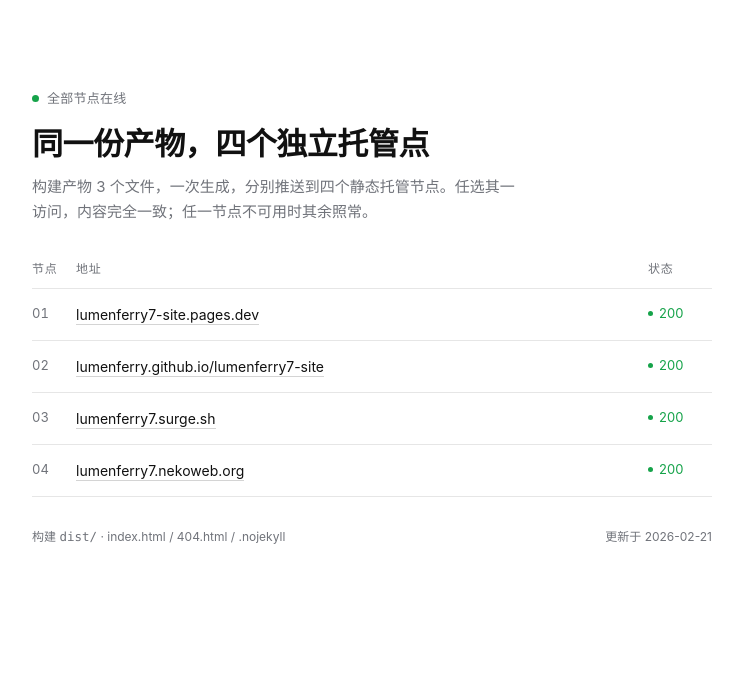
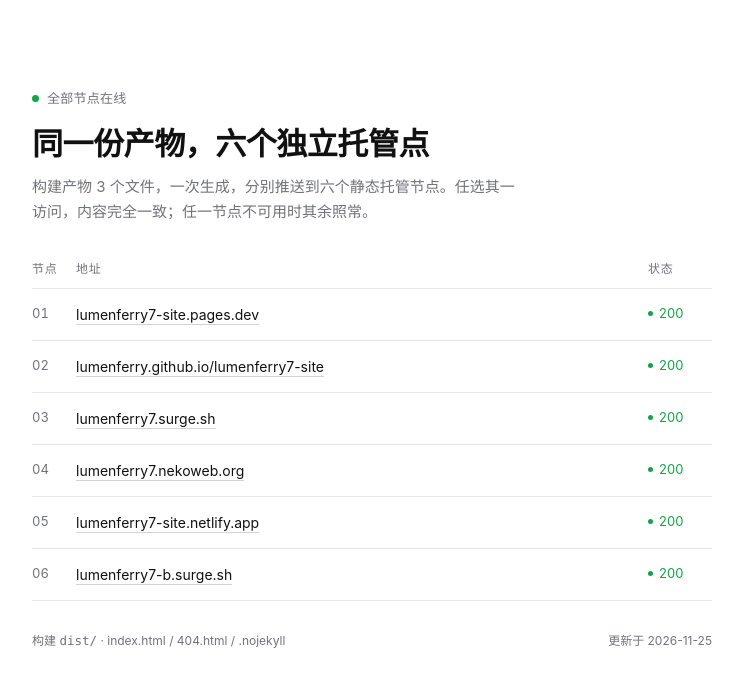
Before and after one commit to LumenFerry/lumenferry7-site, a plain HTML site: page index.html in a window 1280 px wide. Shown: the whole page, without its empty margins (268-1011 px from the left). Drawn offline with Linux system fonts and the light colour scheme.

Commit message:
Add files via upload

```diff
--- a/index.html
+++ b/index.html
@@ -41,8 +41,8 @@
 <body>
 <main>
   <div class="row"><span class="dot"></span>全部节点在线</div>
-  <h1>同一份产物，四个独立托管点</h1>
-  <p class="lede">构建产物 3 个文件，一次生成，分别推送到四个静态托管节点。任选其一访问，内容完全一致；任一节点不可用时其余照常。</p>
+  <h1>同一份产物，六个独立托管点</h1>
+  <p class="lede">构建产物 3 个文件，一次生成，分别推送到六个静态托管节点。任选其一访问，内容完全一致；任一节点不可用时其余照常。</p>
   <table>
     <thead><tr><th>节点</th><th>地址</th><th>状态</th></tr></thead>
     <tbody>
@@ -50,11 +50,13 @@
       <tr><td class="n">02</td><td><a href="https://lumenferry.github.io/lumenferry7-site/">lumenferry.github.io/lumenferry7-site</a></td><td class="st">200</td></tr>
       <tr><td class="n">03</td><td><a href="https://lumenferry7.surge.sh/">lumenferry7.surge.sh</a></td><td class="st">200</td></tr>
       <tr><td class="n">04</td><td><a href="https://lumenferry7.nekoweb.org/">lumenferry7.nekoweb.org</a></td><td class="st">200</td></tr>
+      <tr><td class="n">05</td><td><a href="https://lumenferry7-site.netlify.app/">lumenferry7-site.netlify.app</a></td><td class="st">200</td></tr>
+      <tr><td class="n">06</td><td><a href="https://lumenferry7-b.surge.sh/">lumenferry7-b.surge.sh</a></td><td class="st">200</td></tr>
     </tbody>
   </table>
   <footer>
     <span>构建 <code>dist/</code> · index.html / 404.html / .nojekyll</span>
-    <span>更新于 2026-02-21</span>
+    <span>更新于 2026-11-25</span>
   </footer>
 </main>
 </body>
```
